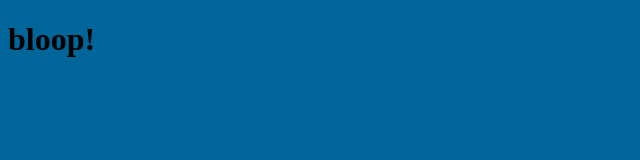
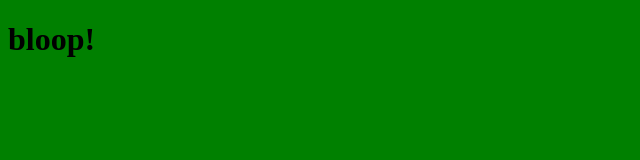
Before and after one commit to dvdlite/dvdlite.github.io, a plain HTML site: page bloop.html in a window 1280 px wide. Shown: the whole page, without its empty margins (0-640 px from the left). Drawn offline with Linux system fonts and the light colour scheme.

Commit message:
Update bloop.html

```diff
--- a/bloop.html
+++ b/bloop.html
@@ -3,7 +3,7 @@
 <head>
 <title>bloop</title>
 </head>
-<body style="background-color:#006699">
+<body style="background-color:green">
 <h1>bloop!</h1>
 </body>
 </html>
```
